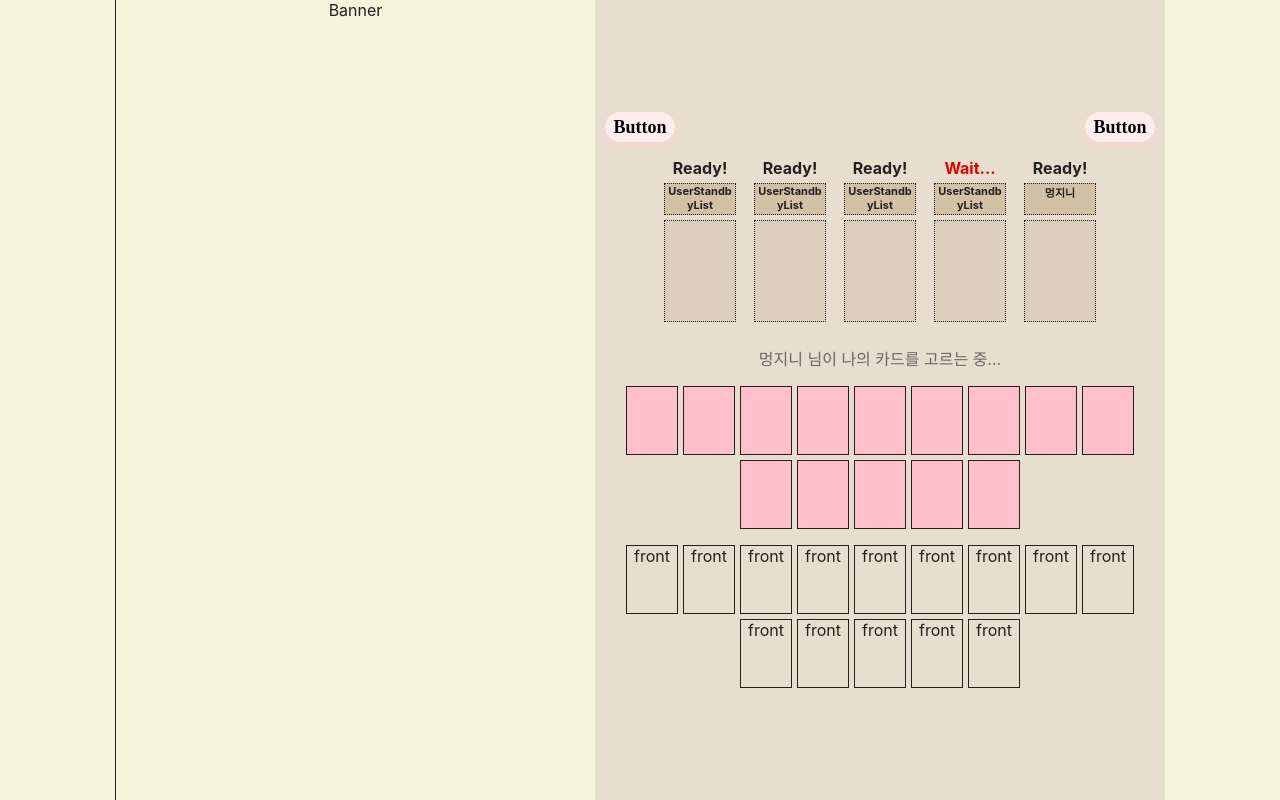
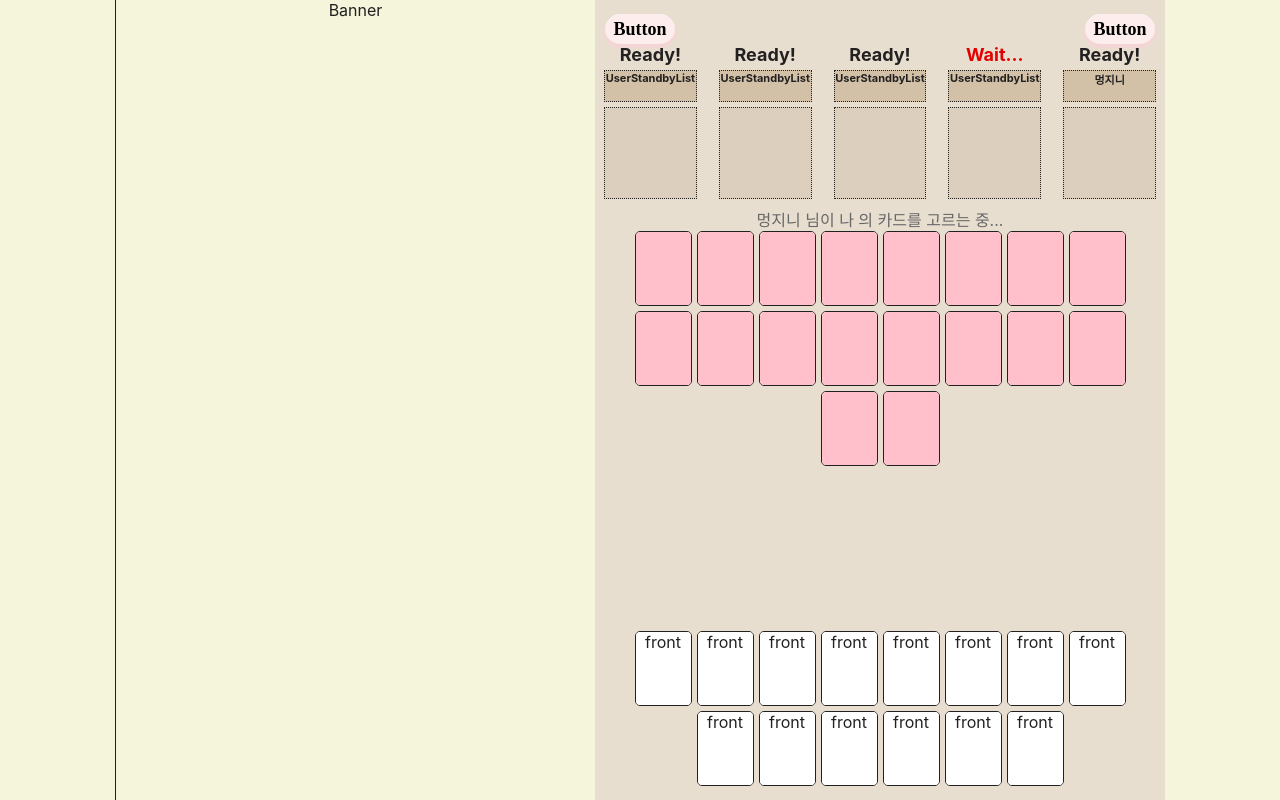
Before and after one commit to whoistheking/front-end, a React (Create React App) app: page /gameroom/start in a window 1280 px wide. Built offline with nearby package versions, Linux system fonts and the light colour scheme; a web font is replaced by a local one.

Commit message:
<Feat: 게임시작 페이지 마크업 및 redux-toolkit 설치, 적용>

```diff
--- a/package.json
+++ b/package.json
@@ -3,6 +3,7 @@
   "version": "0.1.0",
   "private": true,
   "dependencies": {
+    "@reduxjs/toolkit": "^2.0.1",
     "@testing-library/jest-dom": "^5.17.0",
     "@testing-library/react": "^13.4.0",
     "@testing-library/user-event": "^13.5.0",
@@ -10,10 +11,14 @@
     "@types/node": "^16.18.70",
     "@types/react": "^18.2.47",
     "@types/react-dom": "^18.2.18",
+    "axios": "^1.6.5",
     "react": "^18.2.0",
     "react-dom": "^18.2.0",
+    "react-query": "^3.39.3",
+    "react-redux": "^9.1.0",
     "react-router-dom": "^6.21.2",
     "react-scripts": "5.0.1",
+    "redux": "^5.0.1",
     "styled-components": "^6.1.8",
     "typescript": "^4.9.5",
     "web-vitals": "^2.1.4"
--- a/src/App.tsx
+++ b/src/App.tsx
@@ -1,5 +1,5 @@
 import React from 'react';
-import logo from './logo.svg';
+// import logo from './logo.svg';
 import './App.css';
 import { BrowserRouter, Route, Routes } from 'react-router-dom';
 import MainPage from './pages/MainPage';
--- a/src/components/common/ChoiceCardList.tsx
+++ b/src/components/common/ChoiceCardList.tsx
@@ -4,13 +4,13 @@ import PokerCard from './PokerCard';
 
 const ChoiceCardList = () => {
 
-    const cardArr : number[] = [1, 2, 3, 4, 5, 6, 7, 8, 9, 10, 11, 12, 13, 14];
+    const cardArr : number[] = [1, 2, 3, 4, 5, 6, 7, 8, 9, 10, 11, 12, 13, 14, 15, 16, 17, 18];
 
   return (
     <CardListContainer>
         {cardArr?.map((item : number) => {
             return (
-                <PokerCard key={item} mycard={false}/>
+                <PokerCard key={item} mycard={false} item={item}/>
             )
         })}
     </CardListContainer>
--- a/src/components/common/MyCardList.tsx
+++ b/src/components/common/MyCardList.tsx
@@ -10,7 +10,7 @@ const MyCardList = () => {
     <MyCardListContainer>
         {cardArr?.map((item : number) => {
             return (
-                <PokerCard key={item} mycard={true}/>
+                <PokerCard key={item} mycard={true} item={item}/>
             )
         })}
     </MyCardListContainer>
@@ -27,6 +27,7 @@ const MyCardListContainer = styled.div`
     flex-wrap: wrap;
     position: relative;
     gap: 5px;
+    margin-bottom: 14px;
 
     @media screen and (max-width: 550px) {
         width: 96%;
--- a/src/components/common/PokerCard.tsx
+++ b/src/components/common/PokerCard.tsx
@@ -1,13 +1,23 @@
 import React from 'react'
+import { useDispatch } from 'react-redux';
 import styled from 'styled-components';
+import { cardClick } from '../../redux/module/CardChoiceSlice';
 
 interface PokerCardProps {
     mycard: boolean;
+    item: any;
 };
 
-const PokerCard : React.FC<PokerCardProps> = ({ mycard }) => {
+const PokerCard : React.FC<PokerCardProps> = ({ mycard, item }) => {
+
+    const dispatch = useDispatch();
+
+    const onClickCardChoiceHandler = () => {
+        dispatch(cardClick(item));
+    };
+
   return (
-    <CardContainer width='50px' height='67px'>
+    <CardContainer onClick={onClickCardChoiceHandler} width='55px' height='73px'>
         <CardInnerBox>
             <FrontCard style={{transform: (mycard) ? "" : "rotateY(180deg)"}}>
                 front
@@ -33,12 +43,13 @@ const CardContainer = styled.div<{ width : string, height : string }>`
     position: relative;
     overflow: hidden;
     border: 1px solid #222020;
+    border-radius: 5px;
     perspective: 1000px;
     cursor: pointer;
 
     &:hover {
         transition: all 0.3s;
-        transform: translateY(-10%) scale(101%);
+        transform: translateY(-10%) scale(105%);
     }
 
     /* &:hover ${CardInnerBox} {
@@ -53,6 +64,7 @@ const FrontCard = styled.div`
     top: 0;
     left: 0;
     backface-visibility: hidden;
+    background-color: #FFFFFF;
 `;
 
 const BackCard = styled.div`
--- a/src/components/common/TopLineButton.tsx
+++ b/src/components/common/TopLineButton.tsx
@@ -20,6 +20,7 @@ const TopLineButtonContainer = styled.div`
   display: flex;
   justify-content: space-between;
   align-items: center;
+  margin-top: 14px;
 
   @media screen and (max-width: 550px) {
     width: 96%;
--- a/src/components/common/UserStandbyList.tsx
+++ b/src/components/common/UserStandbyList.tsx
@@ -64,13 +64,17 @@ const UserStandbyList = () => {
 };
 
 const UserListContainer = styled.div`
-    width: 96%;
+    width: 550px;
     margin: 0px auto;
     display: flex;
     flex-direction: row;
     justify-content: center;
     align-items: center;
-    gap: 18px;
+    gap: 24px;
+
+    @media screen and (max-width: 550px) {
+        width: 96%;
+    }
 `;
 
 const UserCardContainer = styled.div`
@@ -78,23 +82,26 @@ const UserCardContainer = styled.div`
     flex-direction: column;
     align-items: center;
     gap: 5px;
+    width: 100%;
 `;
 
 const ReadyStatusBox = styled.div`
-    font-size: 16px;
+    font-size: 18px;
     font-weight: 700;
     line-height: normal;
+    user-select: none;
 `;
 
 const WaitStatusBox = styled.div`
-    font-size: 16px;
+    font-size: 18px;
     font-weight: 700;
     line-height: normal;
     color: #E30000;
+    user-select: none;
 `;
 
 const UserNicknameBox = styled.div`
-    width: 70px;
+    width: 100%;
     height: 30px;
     border: 1px dotted #222020;
     background-color: #D2C0A7;
@@ -105,8 +112,8 @@ const UserNicknameBox = styled.div`
 `;
 
 const CardBox = styled.div`
-    width: 70px;
-    height: 100px;
+    width: 100%;
+    height: 90px;
     border: 1px dotted #222020;
     background-color: #DCCFBD;
     display: flex;
--- a/src/index.tsx
+++ b/src/index.tsx
@@ -3,14 +3,18 @@ import ReactDOM from 'react-dom/client';
 import './index.css';
 import App from './App';
 import reportWebVitals from './reportWebVitals';
+import { Provider } from 'react-redux';
+import store from './redux/config/configureStore';
 
 const root = ReactDOM.createRoot(
   document.getElementById('root') as HTMLElement
 );
 root.render(
-  <React.StrictMode>
-    <App />
-  </React.StrictMode>
+  <Provider store={store}>
+    <React.StrictMode>
+      <App />
+    </React.StrictMode>
+  </Provider>
 );
 
 // If you want to start measuring performance in your app, pass a function
--- a/src/pages/GameRoomPage.tsx
+++ b/src/pages/GameRoomPage.tsx
@@ -4,16 +4,39 @@ import UserStandbyList from '../components/common/UserStandbyList';
 import TopLineButton from '../components/common/TopLineButton';
 import ChoiceCardList from '../components/common/ChoiceCardList';
 import MyCardList from '../components/common/MyCardList';
+import { useDispatch, useSelector } from 'react-redux';
+import { RootState } from '../redux/config/configureStore';
+import { cardClick } from '../redux/module/CardChoiceSlice';
 
 const GameRoomPage = () => {
+
+  const dispatch = useDispatch();
+  const isChoice = useSelector((state : RootState) => state.cardChoice.value);
+
   return (
     <GameRoomLayout>
       <TopLineButton />
       <UserStandbyList />
       <SelectStatusText>
-        멍지니 님이 나의 카드를 고르는 중...
+        멍지니 님이 나 의 카드를 고르는 중...
       </SelectStatusText>
       <ChoiceCardList />
+      <AllChoiceWrapper>
+        {(isChoice)
+          && <ChoiceContainer>
+            <ChoiceText>
+              정말 이 카드를 선택하시겠습니까?
+            </ChoiceText>
+            <ButtonWrapper>
+              <Button color='#000E8E'>
+                확인
+              </Button>
+              <Button onClick={() => dispatch(cardClick(undefined))} color='#FF6D6D'>
+                취소
+              </Button>
+            </ButtonWrapper>
+          </ChoiceContainer>}
+        </AllChoiceWrapper>
       <MyCardList />
     </GameRoomLayout>
   )
@@ -24,9 +47,8 @@ const GameRoomLayout = styled.div`
   height: 100%;
   display: flex;
   flex-direction: column;
-  justify-content: center;
+  justify-content: space-between;
   align-items: center;
-  gap: 16px;
 `;
 
 const SelectStatusText = styled.div`
@@ -35,6 +57,56 @@ const SelectStatusText = styled.div`
   line-height: normal;
   color: #676767;
   margin-top: 8px;
+  user-select: none;
+`;
+
+const AllChoiceWrapper = styled.div`
+  width: 96%;
+  height: 200px;
+  margin: 0px auto;
+  display: flex;
+  flex-direction: column;
+  justify-content: center;
+  align-items: center;
+`;
+
+const ChoiceContainer = styled.div`
+  display: flex;
+  flex-direction: column;
+  align-items: center;
+  gap: 16px;
+`;
+
+const ChoiceText = styled.div`
+  font-size: 17px;
+  font-weight: 400;
+  line-height: normal;
+  user-select: none;
+  color: #676767;
+`;
+
+const ButtonWrapper = styled.div`
+  display: flex;
+  flex-direction: row;
+  justify-content: center;
+  align-items: center;
+  gap: 32px;
+`;
+
+const Button = styled.button<{ color : string }>`
+  width: 70px;
+  height: 30px;
+  border-radius: 3px;
+  border: none;
+  color: #FFFFFF;
+  background-color: ${(props) => props.color};
+  user-select: none;
+  transition: all 0.2s;
+  cursor: pointer;
+
+  &:hover {
+    box-shadow: ${(props) => props.color} 0 0 3px 0;
+  }
 `;
 
 export default GameRoomPage;
--- /dev/null
+++ b/src/redux/config/configureStore.ts
@@ -0,0 +1,10 @@
+import { configureStore } from '@reduxjs/toolkit';
+import cardChoice from '../module/CardChoiceSlice';
+
+const store = configureStore({
+  reducer: { cardChoice },
+});
+
+export type RootState = ReturnType<typeof store.getState>
+export type AppDispatch = typeof store.dispatch
+export default store;
--- /dev/null
+++ b/src/redux/module/CardChoiceSlice.ts
@@ -0,0 +1,26 @@
+import { createAsyncThunk, createSlice } from '@reduxjs/toolkit';
+import type { PayloadAction } from '@reduxjs/toolkit';
+
+export type InitialStateType = {
+    value: number | undefined,
+};
+
+const initialState : InitialStateType = {
+    value: undefined,
+};
+
+const cardChoiceSlice = createSlice({
+    name: "cardChoice",
+    initialState,
+    reducers: {
+        cardClick: (state, action : PayloadAction<number | undefined>) => {
+            return {
+                ...state,
+                value: action.payload
+            }
+        },
+    }
+});
+
+export default cardChoiceSlice.reducer;
+export const { cardClick } = cardChoiceSlice.actions;
```
Also changed, not shown: 1 other file (tests, documents, lock files or other folders).
